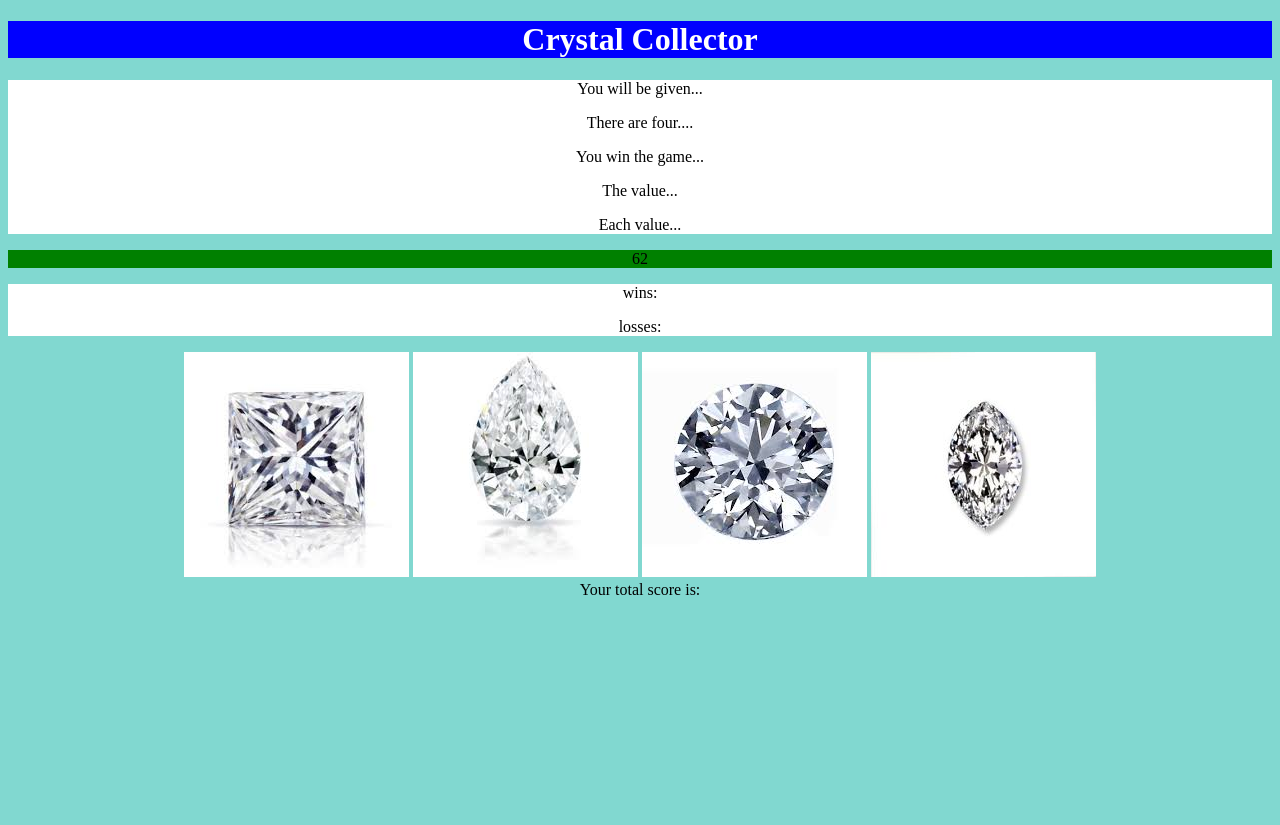
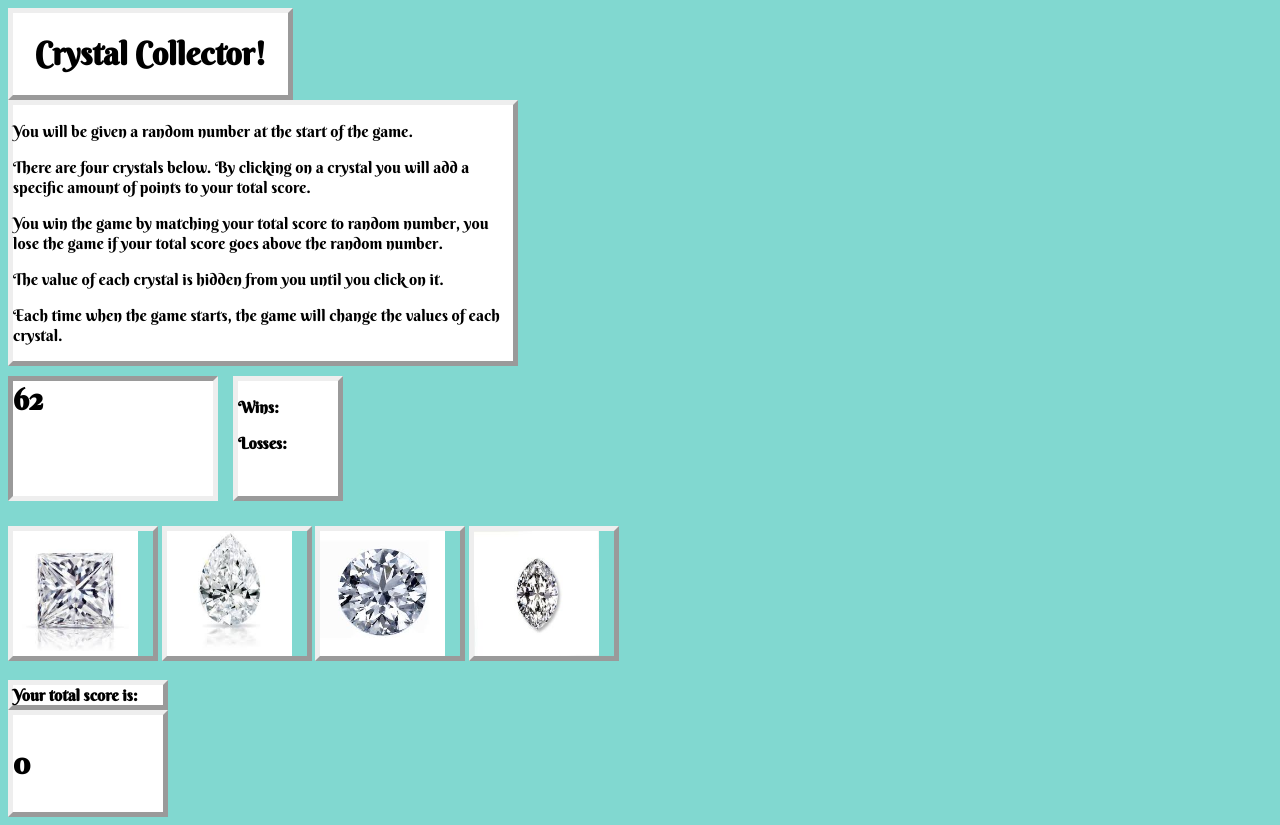
Before and after one commit to jarishaw/week-4-game, a plain HTML site: page index.html in a window 1280 px wide. Before the commit the page ends 800 px from the top, so only its background shows below. Drawn offline with nearby package versions, Linux system fonts and the light colour scheme.

Commit message:
updated css

```diff
--- a/assets/css/reset.css
+++ b/assets/css/reset.css
@@ -0,0 +1,43 @@
+html, body, div, span, applet, object, iframe,
+h1, h2, h3, h4, h5, h6, p, blockquote, pre,
+a, abbr, acronym, address, big, cite, code,
+del, dfn, em, img, ins, kbd, q, s, samp,
+small, strike, strong, sub, sup, tt, var,
+b, u, i, center,
+dl, dt, dd, ol, ul, li,
+fieldset, form, label, legend,
+table, caption, tbody, tfoot, thead, tr, th, td,
+article, aside, canvas, details, embed,
+figure, figcaption, footer, header, hgroup,
+menu, nav, output, ruby, section, summary,
+time, mark, audio, video {
+	margin: 0;
+	padding: 0;
+	border: 0;
+	font-size: 100%;
+	font: inherit;
+	vertical-align: baseline;
+}
+/* HTML5 display-role reset for older browsers */
+article, aside, details, figcaption, figure,
+footer, header, hgroup, menu, nav, section {
+	display: block;
+}
+body {
+	line-height: 1;
+}
+ol, ul {
+	list-style: none;
+}
+blockquote, q {
+	quotes: none;
+}
+blockquote:before, blockquote:after,
+q:before, q:after {
+	content: '';
+	content: none;
+}
+table {
+	border-collapse: collapse;
+	border-spacing: 0;
+}
--- a/assets/css/style.css
+++ b/assets/css/style.css
@@ -1,21 +1,84 @@
 body{
 	background-color: #81d8d0;
+	font-family: 'Berkshire Swash', cursive;
+}
+
+
+#gameName .container{
+	background-color: white;
+	border-width:5px;
+    border-style:outset;
+	width: 275px;
 	text-align: center;
 }
-
-h1{ background-color: blue;
-	color: white;
+h1{
+	color: black;
 }
 
 #instructions{
 	background-color: white;
+	border-width:5px;
+    border-style:outset;
+	width: 500px;
+
 }
 
 #random-number{
-	background-color: green;
+	background-color: white;
+	 border-width:5px;
+    border-style:inset;
+	width: 200px;
+	height: 115px;
+	font-weight: bolder;
+	font-size: 30px;
+	margin-top: 10px;
+	float: left;
 }
 
 
 #results{
 	background-color: white;
+	border-width:5px;
+    border-style:outset;
+	width: 100px;
+	height: 115px;
+	font-size: 16px;
+	font-weight: bolder;
+	float: left;
+	margin-top: 10px;
+	margin-left: 15px;
 }
+
+.total{
+	border-width:5px;
+    border-style:outset;
+	background-color: white;
+	width: 150px;
+	margin-top: 15px;
+	font-weight: bolder;
+}
+
+
+#images{
+	clear: both;
+	overflow: auto;
+	padding-top: 25px;
+}
+
+.diamond-image{
+	height:125px;
+	width:125px;
+	padding-right: 15px;
+	border-width:5px;
+    border-style:outset;
+
+}
+
+#scoreIs{
+	background-color: white;
+	border-width:5px;
+    border-style:outset;
+	width: 150px;
+	font-weight: bolder;
+	font-size: 30px;
+}
--- a/assets/javascript/game.js
+++ b/assets/javascript/game.js
@@ -7,34 +7,28 @@ var losses = 0
 var counter = 0
 
 //random number between 19 and 120
-var randomNumber = Math.round(Math.random() * (120-19+1) + 19);
+var randomNumber = Math.round(Math.random() * (120-19+1)) + 19;
 
 
 //random number between 1 and 12 for each image
-var square = Math.round(Math.random() * (12-1+1) + 1);
+var square = Math.round(Math.random() * (12-1+1)) + 1;
 
-var pear = Math.round(Math.random() * (12-1+1) + 1);
+var pear = Math.round(Math.random() * (12-1+1)) + 1;
 
-var rounded = Math.round(Math.random() * (12-1+1) + 1);
+var rounded = Math.round(Math.random() * (12-1+1)) + 1;
 
-var eye = Math.round(Math.random() * (12-1+1) + 1);
+var eye = Math.round(Math.random() * (12-1+1)) + 1;
 
 
 //displays random number
 $("#random-number").text(randomNumber);
 
+$("#score").html("0");
 
 
 
 
-
-//when image clicked display random number
-// $("#square").on("click", function()
-
-
-
-
-//at start of game
+//start game
 var restart = function() {
 
 randomNumber = Math.round(Math.random() * (120-19+1) + 19);
@@ -42,13 +36,13 @@ randomNumber = Math.round(Math.random() * (120-19+1) + 19);
 $("#random-number").text(randomNumber);
 
 
-square = Math.round(Math.random() * (12) + 1);
+square = Math.round(Math.random() * (12-1+1) + 1);
 
-pear = Math.round(Math.random() * (12) + 1);
+pear = Math.round(Math.random() * (12-1+1) + 1);
 
-rounded = Math.round(Math.random() * (12) + 1);
+rounded = Math.round(Math.random() * (12-1+1) + 1);
 
-eye = Math.round(Math.random() * (12) + 1);
+eye = Math.round(Math.random() * (12-1+1) + 1);
 
 counter = 0;
 $("#score").html("0");
@@ -58,7 +52,7 @@ $("#score").html("0");
 
 
 
-//if statements
+//is statemente for rules of the game
 var rules = function() {
  if (counter === randomNumber){
  	$("#result").html("You Win!!");
--- a/index.html
+++ b/index.html
@@ -3,6 +3,7 @@
 <head>
 	<title>Crystal Collector Game</title>
 
+<link href="https://fonts.googleapis.com/css?family=Berkshire+Swash" rel="stylesheet">
 	<!--Link CSS-->
 <link rel="stylesheet" type="text/css" href="assets/css/style.css">
 
@@ -11,35 +12,44 @@
 
 
 
+
+
 </head>
 
 <body>
 
-	<div>
-		<h1>Crystal Collector</h1>
+	<header id="gameName">
+		<div class="container">
+		<h1>Crystal Collector!</h1>
+		</div>
+	</header>
+
+
+	<div id="instructions">
+		<p>You will be given a random number at the start of the game.</p>
+
+		<p>There are four crystals below. By clicking on a crystal you will add a specific amount of points to your total score.</p>
+
+		<p>You win the game by matching your total score to random number, you lose the game if your total score goes above the random number.</p>
+
+		<p>The value of each crystal is hidden from you until you click on it.</p>
+
+		<p>Each time when the game starts, the game will change the values of each crystal.</p>
+
 	</div>
 
-	<div id="instructions">
-		<p>You will be given...</p>
 
-		<p>There are four....</p>
-
-		<p>You win the game...</p>
-
-		<p>The value...</p>
-
-		<p>Each value...</p>
-	</div>
-
+	<section id="numberResults">
 	<div id= "random-number">
 	</div>
 
 	<div id= "results">
 		<p><span id="result"></span></p>
-		<p>wins:<span id="Wins"></span></p>
-		<p>losses:<span id="Losses"></span></p>
+		<p>Wins:<span id="wins"></span></p>
+		<p>Losses:<span id="losses"></span></p>
+	</div>
+	</section>
 
-	</div>
 
 	<div id= "images">
 
@@ -53,11 +63,14 @@
 
 	</div>
 
-	<div>Your total score is:</div>
+	<div class="total">Your total score is:</div>
 
-	<div id="increments">
+
+	<div id="scoreIs">
 		<p><span id="score"></span></span>
 	</div>
+
+	<!--<button id= "restartGame">Play Again</button-->
 
 		<!--Link jquery-->
  <script src="https://cdnjs.cloudflare.com/ajax/libs/jquery/3.2.1/jquery.min.js"></script>
```
Also changed, not shown: assets/images/los-angeles-diamonds.jpg (deleted).
